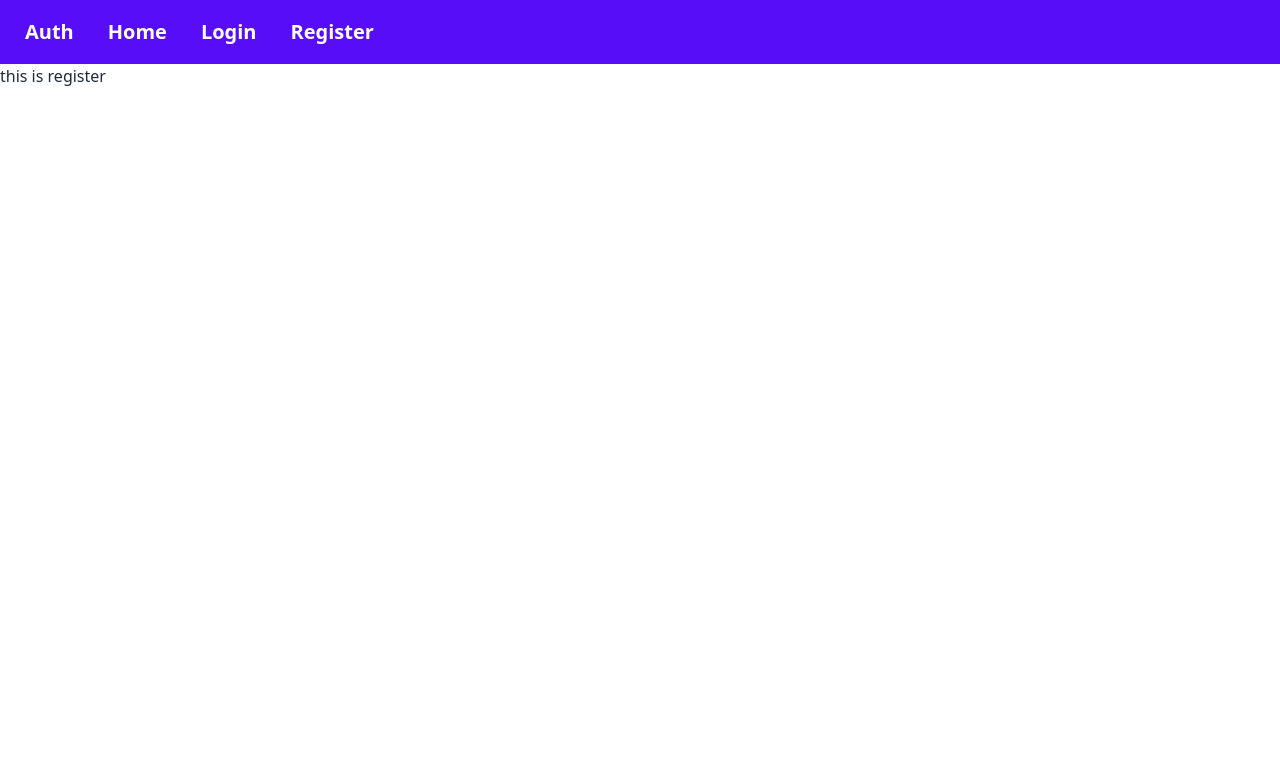
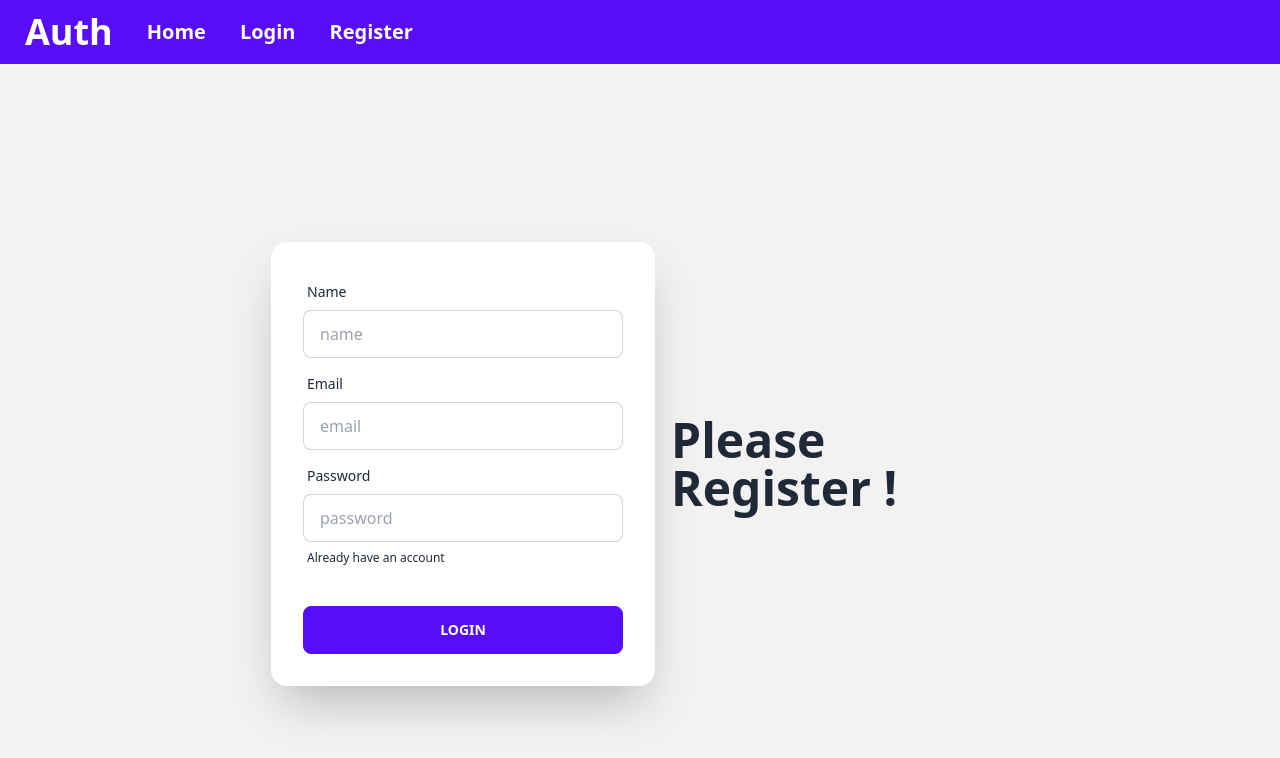
Before and after one commit to hridoy007-coder/auth-firebase-context-tailwind, a React (Vite) app: page /register in a window 1280 px wide. Shown: the top 758 px of the page. Built offline with nearby package versions, Linux system fonts and the light colour scheme.

Commit message:
login and register page setup and take value

```diff
--- a/index.html
+++ b/index.html
@@ -4,7 +4,7 @@
     <meta charset="UTF-8" />
     <link rel="icon" type="image/svg+xml" href="/vite.svg" />
     <meta name="viewport" content="width=device-width, initial-scale=1.0" />
-    <title>Vite + React</title>
+    <title>Auth-firebase-context-tailwind</title>
   </head>
   <body>
     <div id="root"></div>
--- a/src/component/Header.jsx
+++ b/src/component/Header.jsx
@@ -5,7 +5,7 @@
     return (
         <div>
             <div className="navbar bg-primary text-primary-content">
-                <a className="btn btn-ghost normal-case text-xl">Auth</a>
+                <a className="btn btn-ghost normal-case text-4xl">Auth</a>
                 <Link className="btn btn-ghost normal-case text-xl" to='/'>Home</Link>
                 <Link className="btn btn-ghost normal-case text-xl" to='/login'>Login</Link>
                 <Link className="btn btn-ghost normal-case text-xl" to='/register'>Register</Link>
--- a/src/component/Login.jsx
+++ b/src/component/Login.jsx
@@ -1,9 +1,48 @@
 import React from 'react';
+import { Link } from 'react-router-dom';
 
 const Login = () => {
+    const handleLogin = event => {
+        event.preventDefault();
+
+        const form = event.target;
+        const email = form.email.value;
+        const password = form.password.value;
+        console.log(email, password);
+    }
     return (
-        <div>
-            <h2>this is login</h2>
+        <div className="hero min-h-screen bg-base-200">
+            <div className="hero-content flex-col md:flex-row-reverse">
+                <div className="text-center lg:text-left">
+                    <h1 className="text-5xl font-bold">Please Login !</h1>
+
+                </div>
+                <div className="card flex-shrink-0 w-full max-w-sm shadow-2xl bg-base-100">
+                    <form onSubmit={handleLogin} className="card-body">
+                        <div className="form-control">
+                            <label className="label">
+                                <span className="label-text">Email</span>
+                            </label>
+                            <input type="email" name='email' placeholder="email" className="input input-bordered" required />
+                        </div>
+                        <div className="form-control">
+                            <label className="label">
+                                <span className="label-text">Password</span>
+                            </label>
+                            <input type="password" name='password' placeholder="password" className="input input-bordered" required />
+                            <label className="label">
+                                <a href="#" className="label-text-alt link link-hover">Forgot password?</a>
+                            </label>
+                        </div>
+                        <div className="form-control mt-6">
+                            <button className="btn btn-primary">Login</button>
+                        </div>
+                    </form>
+                    <Link to='/register'>
+                        <button className='btn btn-link'>Registration Now</button>
+                    </Link>
+                </div>
+            </div>
         </div>
     );
 };
--- a/src/component/Register.jsx
+++ b/src/component/Register.jsx
@@ -1,9 +1,54 @@
 import React from 'react';
+import { Link } from 'react-router-dom';
 
 const Register = () => {
+
+    const handleRegister = event => {
+        event.preventDefault();
+
+        const form = event.target;
+        const name = form.name.value;
+        const email = form.email.value;
+        const password = form.password.value;
+        console.log(name, email, password);
+    }
+
     return (
-        <div>
-            <h2>this is register</h2>
+        <div className="hero min-h-screen bg-base-200">
+            <div className="hero-content flex-col md:flex-row-reverse">
+                <div className="text-center lg:text-left">
+                    <h1 className="text-5xl font-bold">Please Register !</h1>
+
+                </div>
+                <div className="card flex-shrink-0 w-full max-w-sm shadow-2xl bg-base-100">
+                    <form onSubmit={handleRegister} className="card-body">
+                        <div className="form-control">
+                            <label className="label">
+                                <span className="label-text">Name</span>
+                            </label>
+                            <input type="name" name='name' placeholder="name" className="input input-bordered" required />
+                        </div>
+                        <div className="form-control">
+                            <label className="label">
+                                <span className="label-text">Email</span>
+                            </label>
+                            <input type="email" name='email' placeholder="email" className="input input-bordered" required />
+                        </div>
+                        <div className="form-control">
+                            <label className="label">
+                                <span className="label-text">Password</span>
+                            </label>
+                            <input type="password" name='password' placeholder="password" className="input input-bordered" required />
+                            <label className="label">
+                                <Link href="/login" className="label-text-alt link link-hover">Already have an account</Link>
+                            </label>
+                        </div>
+                        <div className="form-control mt-6">
+                            <button className="btn btn-primary">Login</button>
+                        </div>
+                    </form>
+                </div>
+            </div>
         </div>
     );
 };
```
